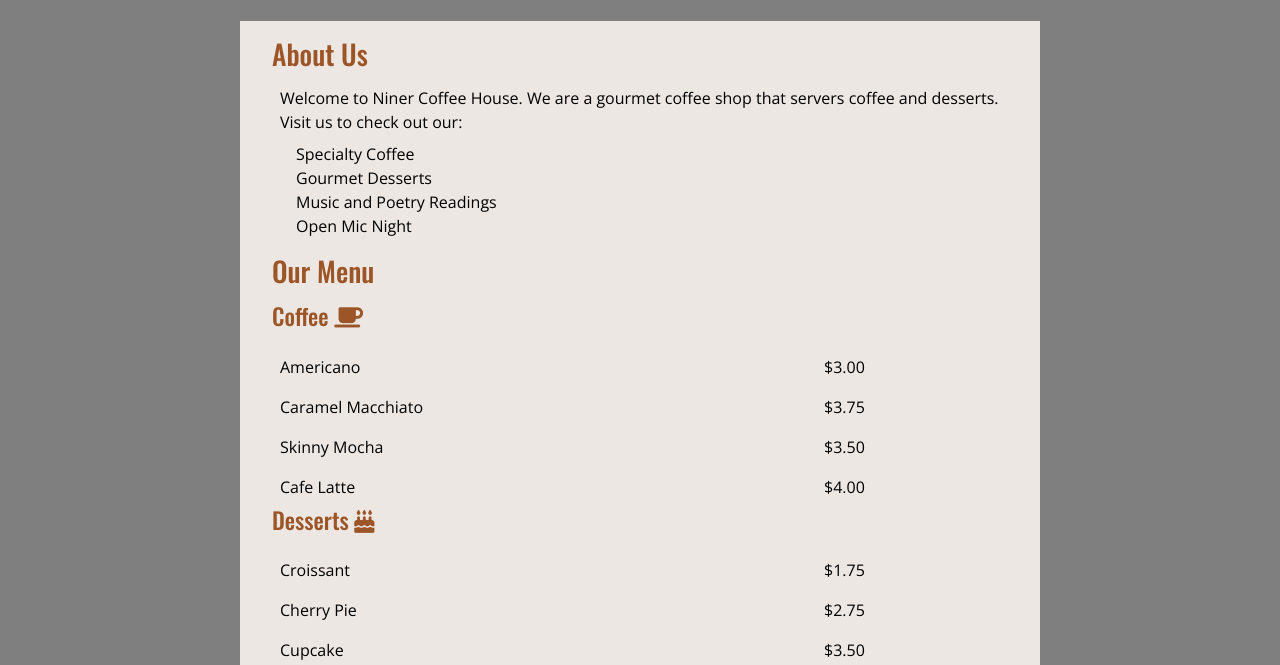
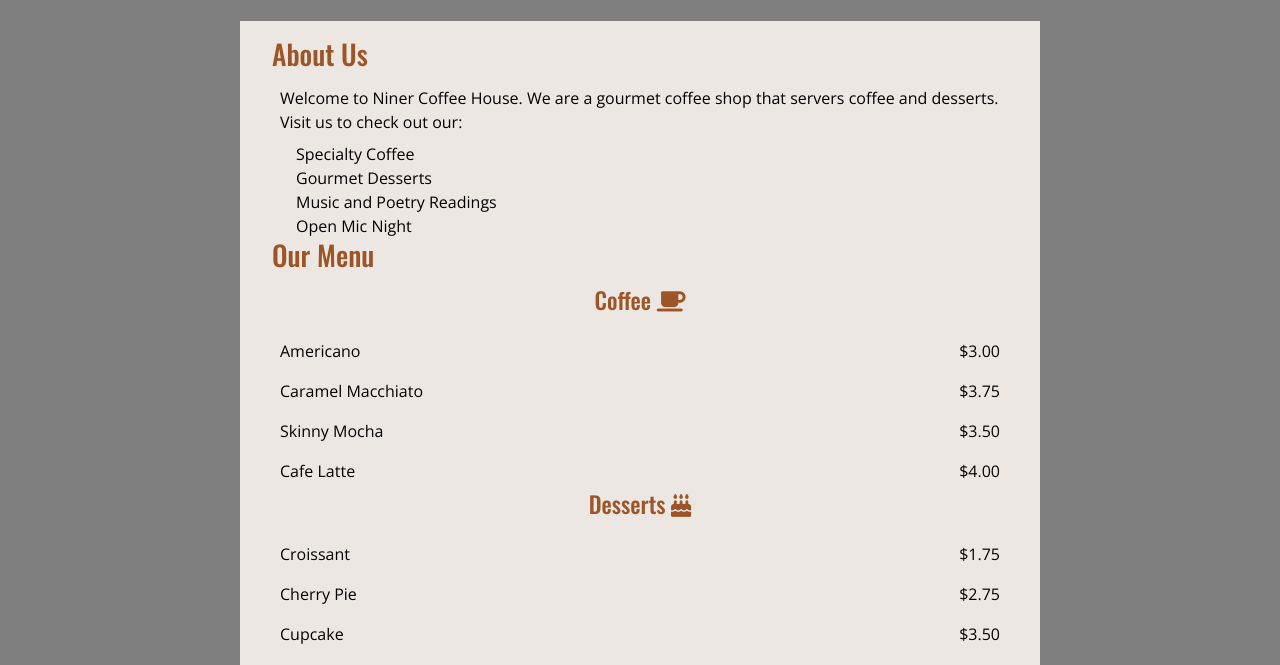
Before and after one commit to AnthonyDibernardo/CSS1Project, a plain HTML site: page index.html in a window 1280 px wide. Shown: the part 123-788 px from the top of the page. Drawn offline with nearby package versions, Linux system fonts and the light colour scheme.

Commit message:
minor fixes

```diff
--- a/css/styles.css
+++ b/css/styles.css
@@ -84,17 +84,17 @@ margin-bottom: 1rem;
 main h4 {
 color: var(--clr-primary);
 margin-bottom: 1rem;
-align-self: center;
+text-align: center;
 }
 
-#about, #menu {
+#about #menu {
     margin-bottom: 1rem;
 }
 
-#menu #title{
+#menu p.title{
     text-align: left;
 }
-#menu #price{
+#menu p.price{
     text-align: right;
 }
 
```
